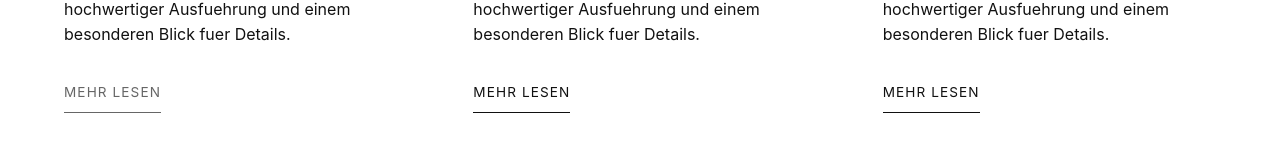
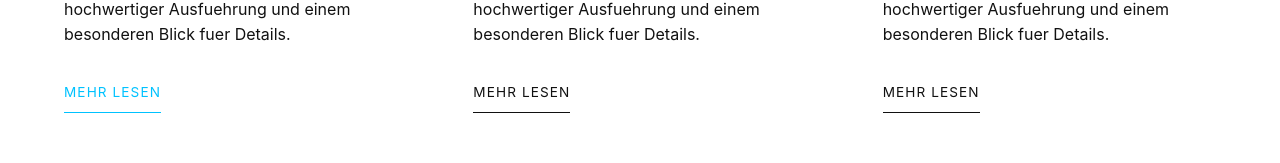
Before and after one commit to StinaSteves/KubitzaImmo, a React (Vite) app: page / in a window 1280 px wide. In both pictures the pointer is over the button 112 px from the left and 1472 px from the top of the page. Shown: the part 1380-1543 px from the top of the page. Built offline with nearby package versions, Linux system fonts and the light colour scheme.

Commit message:
Update hover color and WP logo

```diff
--- a/src/App.css
+++ b/src/App.css
@@ -105,7 +105,7 @@
 }
 
 .projectButton:hover {
-  color: #666;
+  color: #00c2ff;
 }
 
 @media (max-width: 900px) {
@@ -199,7 +199,7 @@
 }
 
 .menuItems a:hover {
-  color: #ffd700;
+  color: #00c2ff;
 }
 
 @keyframes fadeIn {
--- a/src/App.jsx
+++ b/src/App.jsx
@@ -1,7 +1,7 @@
 import { useRef, useState, useEffect } from 'react'
 import HeroVideo from '../public/video/230719_Bottrop-KUB.mp4'
 import Logo from '../public/Logo_arktikgrau.jpeg'
-import LogoWP from '../public/Logo_WP.jpeg'
+import LogoWP from '../public/Logo_WP_klein.jpeg'
 import Projects from './components/Projects'
 import './App.css'
 
```
Also changed, not shown: public/Logo_WP_klein.jpeg (added).
